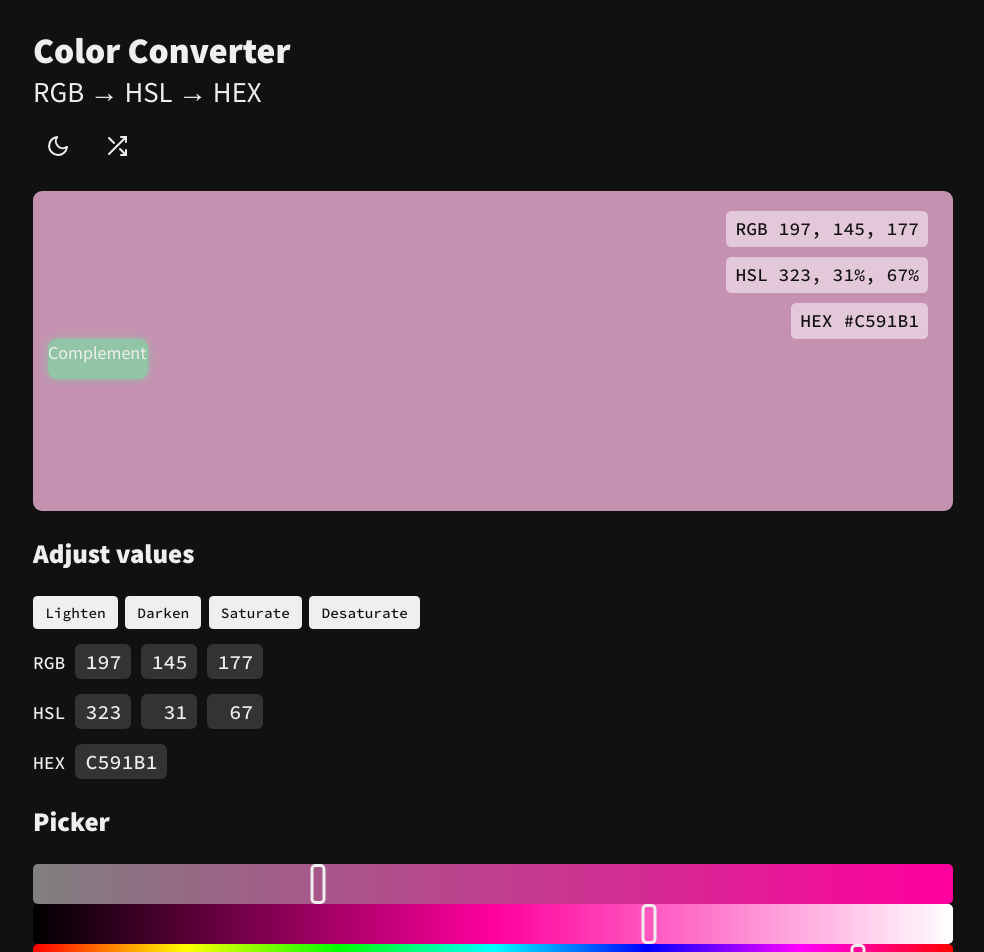
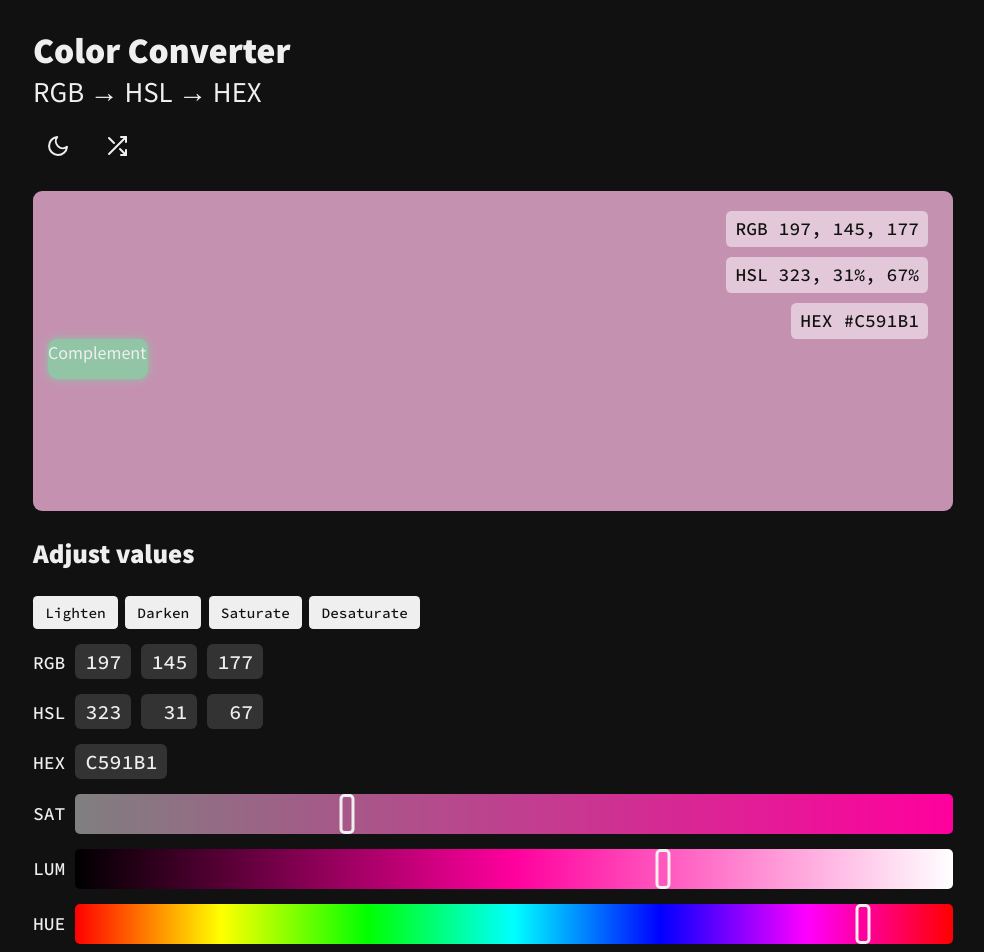
Before and after one commit to murbar/web-color-tool, a React (Create React App) app: page / in a window 1280 px wide. Shown: the top 952 px of the page, without its empty margins (147-1131 px from the left). Built offline with nearby package versions, Linux system fonts and the light colour scheme.

Commit message:
Add labels, update values on state change

```diff
--- a/src/components/ValuePicker.jsx
+++ b/src/components/ValuePicker.jsx
@@ -4,6 +4,20 @@ import ColorInputRange from 'components/common/ColorInputRange';
 import colorConvert from 'colorConvert';
 
 const StyledDiv = styled.div``;
+
+const Value = styled.div`
+  display: flex;
+  align-items: center;
+  margin-bottom: 1.5rem;
+  label {
+    font-family: 'Source Code Pro', monospace;
+    margin-right: 1rem;
+    text-transform: uppercase;
+  }
+  > div {
+    flex-grow: 1;
+  }
+`;
 
 const SatScale = styled(ColorInputRange)`
   .input-range__track--background {
@@ -72,6 +86,11 @@ const ValuePicker = ({ setColor, colorValues }) => {
   const [h, s, l] = colorValues.hsl;
   const [values, setValues] = useState({ h, s, l });
 
+  React.useEffect(() => {
+    const [h, s, l] = colorValues.hsl;
+    setValues({ h, s, l });
+  }, [colorValues]);
+
   const set = ({ h, s, l }) => {
     setColor(colorConvert.hsl.toRgb([h, s, l]));
   };
@@ -79,6 +98,8 @@ const ValuePicker = ({ setColor, colorValues }) => {
   const handleSetHue = h => {
     setValues(prev => {
       const values = { ...prev, h };
+      if (s === 0) values.s = 50;
+      if (l === 0) values.l = 50;
       set(values);
       return values;
     });
@@ -102,10 +123,18 @@ const ValuePicker = ({ setColor, colorValues }) => {
 
   return (
     <StyledDiv>
-      <h2>Picker</h2>
-      <SatScale hue={values.h} maxValue={100} value={values.s} onChange={handleSetSat} />
-      <LumScale hue={values.h} maxValue={100} value={values.l} onChange={handleSetLum} />
-      <HueScale maxValue={360} value={values.h} onChange={handleSetHue} />
+      <Value>
+        <label>Sat</label>
+        <SatScale hue={values.h} maxValue={100} value={values.s} onChange={handleSetSat} />
+      </Value>
+      <Value>
+        <label>Lum</label>
+        <LumScale hue={values.h} maxValue={100} value={values.l} onChange={handleSetLum} />
+      </Value>
+      <Value>
+        <label>Hue</label>
+        <HueScale maxValue={360} value={values.h} onChange={handleSetHue} />
+      </Value>
     </StyledDiv>
   );
 };
```
